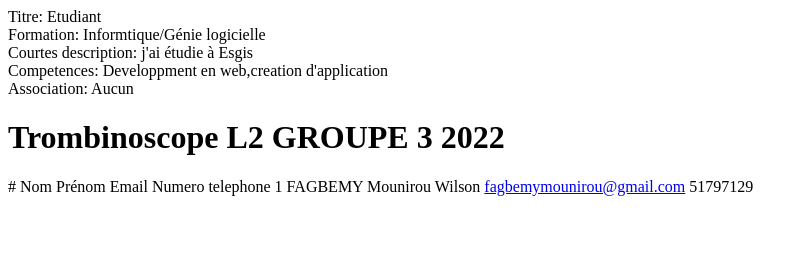
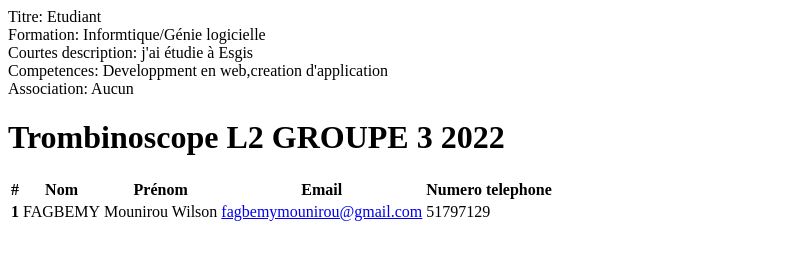
Before and after one commit to Mounirou12/git-mon-cv, a plain HTML site: page index.html in a window 1280 px wide. Shown: the whole page, without its empty margins (0-808 px from the left). Drawn offline with nearby package versions, Linux system fonts and the light colour scheme.

Commit message:
Update index.html
Signed-off-by: Mounirou12 <108185180+Mounirou12@users.noreply.github.com>

```diff
--- a/index.html
+++ b/index.html
@@ -24,9 +24,11 @@
         </section>
          <h1>Trombinoscope L2 GROUPE 3 2022</h1>
 
+    <section>
+        <table class="table">
 
-    </div>
-
+        <section>
+        <table class="table">
             <thead>
          <tr>
                 <th scope="col">#</th>
@@ -45,5 +47,9 @@
                   <td>51797129</td>
               </tr>
            </tbody>
+        </table>
+    </section>
+ <script src="https://cdn.jsdelivr.net/npm/bootstrap@5.0.2/dist/js/bootstrap.bundle.min.js" integrity="sha384-MrcW6ZMFYlzcLA8Nl+NtUVF0sA7MsXsP1UyJoMp4YLEuNSfAP+JcXn/tWtIaxVXM" crossorigin="anonymous"></script>
 </body>
+     </div>
 </html>
```
